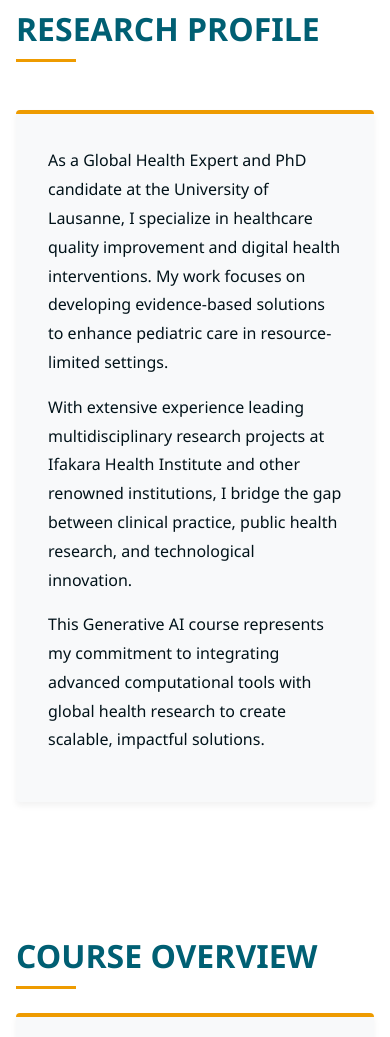
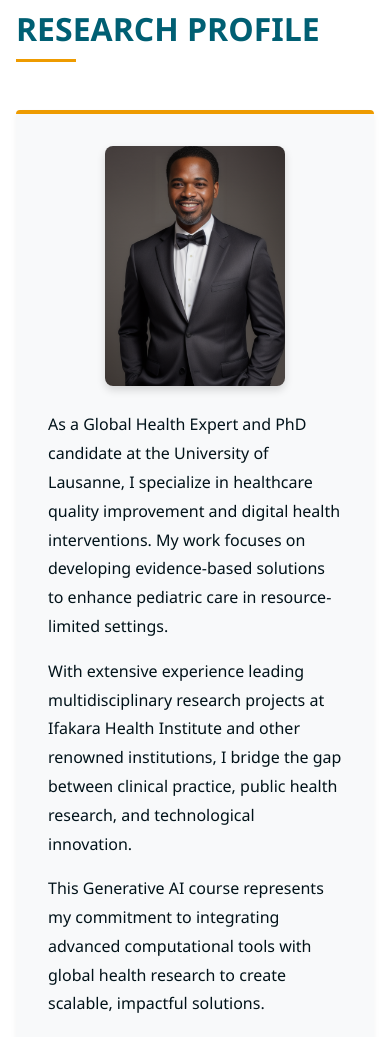
Before and after one commit to LLuwanda/graph-ai-portfolio, a plain HTML site: page index.html in a window 390 px wide. Shown: the part 719-1756 px from the top of the page. Drawn offline with nearby package versions, Linux system fonts and the light colour scheme; some packages are replaced by stand-ins of ours.

Commit message:
Update index.html

```diff
--- a/index.html
+++ b/index.html
@@ -142,6 +142,25 @@
             border-top: 4px solid var(--accent);
         }
 
+        /* Research profile layout */
+        .profile-box {
+            display: flex;
+            align-items: flex-start;
+            gap: 1.5rem;
+        }
+
+        .profile-img {
+            width: 180px;
+            height: auto;
+            border-radius: 8px;
+            box-shadow: 0 4px 8px rgba(0,0,0,0.15);
+            flex-shrink: 0;
+        }
+
+        .profile-text {
+            flex: 1;
+        }
+
         .course-modules {
             display: grid;
             grid-template-columns: repeat(auto-fit, minmax(300px, 1fr));
@@ -238,6 +257,16 @@
                 gap: 0.5rem;
             }
 
+            .profile-box {
+                flex-direction: column;
+                align-items: center;
+                text-align: center;
+            }
+
+            .profile-text {
+                text-align: left;
+            }
+
             .course-modules, .submissions {
                 grid-template-columns: 1fr;
             }
@@ -269,12 +298,17 @@
 
     <section id="about" class="about-me">
         <h2>Research Profile</h2>
-        <div class="highlight-box">
-            <p>As a Global Health Expert and PhD candidate at the University of Lausanne, I specialize in healthcare quality improvement and digital health interventions. My work focuses on developing evidence-based solutions to enhance pediatric care in resource-limited settings.</p>
+        <div class="highlight-box profile-box">
+            <img src="https://github.com/LLuwanda/graph-ai-portfolio/blob/main/supawork-photo-20250614T145501011Z.png?raw=true"
+                 alt="Dr. Lameck Bonaventure Luwanda" class="profile-img">
 
-            <p>With extensive experience leading multidisciplinary research projects at Ifakara Health Institute and other renowned institutions, I bridge the gap between clinical practice, public health research, and technological innovation.</p>
+            <div class="profile-text">
+                <p>As a Global Health Expert and PhD candidate at the University of Lausanne, I specialize in healthcare quality improvement and digital health interventions. My work focuses on developing evidence-based solutions to enhance pediatric care in resource-limited settings.</p>
 
-            <p>This Generative AI course represents my commitment to integrating advanced computational tools with global health research to create scalable, impactful solutions.</p>
+                <p>With extensive experience leading multidisciplinary research projects at Ifakara Health Institute and other renowned institutions, I bridge the gap between clinical practice, public health research, and technological innovation.</p>
+
+                <p>This Generative AI course represents my commitment to integrating advanced computational tools with global health research to create scalable, impactful solutions.</p>
+            </div>
         </div>
     </section>
 
@@ -408,12 +442,12 @@
 
     <footer>
         <div class="footer-divider"></div>
-        <p>&copy; 2024 Dr. Lameck Bonaventure Luwanda</p>
+        <p>&copy; 2025 Dr. Lameck Bonaventure Luwanda</p>
         <p>Connect via <a href="https://linkedin.com/in/lameckluwanda" style="color: var(--accent); text-decoration: none;">LinkedIn</a></p>
     </footer>
 
     <script src="https://cdn.botpress.cloud/webchat/v3.2/inject.js"></script>
-<script src="https://files.bpcontent.cloud/2025/09/11/09/20250911092528-WKNCHAW3.js" defer></script>
+    <script src="https://files.bpcontent.cloud/2025/09/11/09/20250911092528-WKNCHAW3.js" defer></script>
 
 </body>
 </html>
```
